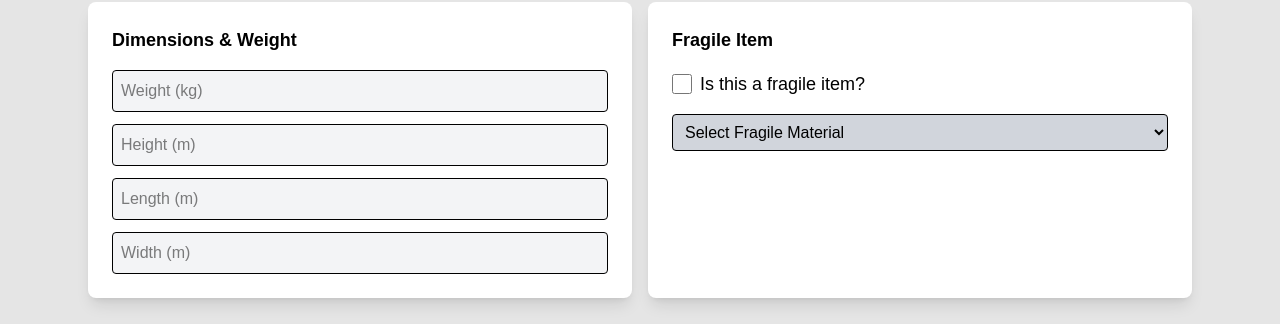
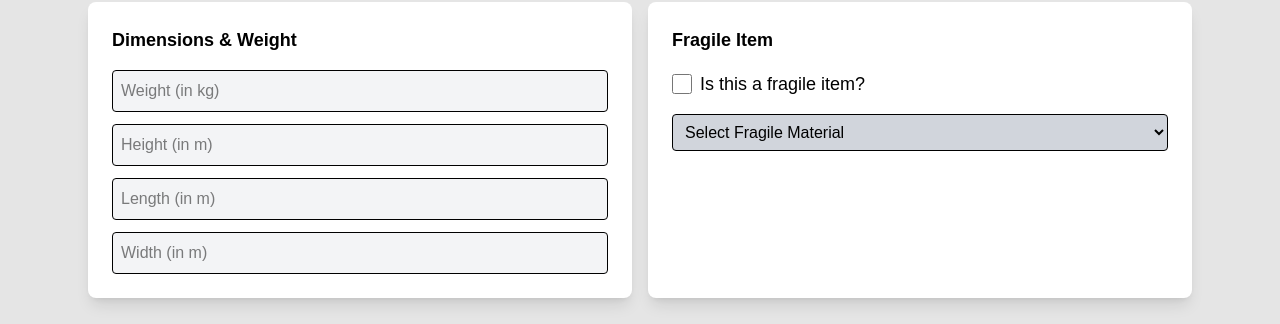
Before and after one commit to AlketKuehne/aquavinci, a Next.js app: page /create-shipment/details in a window 1280 px wide. Shown: the part 134-458 px from the top of the page. Built offline with nearby package versions, Linux system fonts and the light colour scheme.

Commit message:
edited text and accesibility

```diff
--- a/app/create-shipment/details/page.tsx
+++ b/app/create-shipment/details/page.tsx
@@ -101,32 +101,32 @@ export default function DetailsPage() {
           <div className="bg-white p-6 shadow-lg rounded-lg w-1/2">
             <h2 className="text-lg font-bold mb-4">Dimensions & Weight</h2>
             <input
-              type="text"
-              placeholder="Weight (kg)"
+              type="number"
+              placeholder="Weight (in kg)"
               value={weight}
               onChange={(e) => setWeight(e.target.value)}
               className="w-full p-2 border rounded mb-3 bg-gray-100"
               aria-label="Weight"
             />
             <input
-              type="text"
-              placeholder="Height (m)"
+              type="number"
+              placeholder="Height (in m)"
               value={height}
               onChange={(e) => setHeight(e.target.value)}
               className="w-full p-2 border rounded mb-3 bg-gray-100"
               aria-label="Height"
             />
             <input
-              type="text"
-              placeholder="Length (m)"
+              type="number"
+              placeholder="Length (in m)"
               value={length}
               onChange={(e) => setLength(e.target.value)}
               className="w-full p-2 border rounded mb-3 bg-gray-100"
               aria-label="Length"
             />
             <input
-              type="text"
-              placeholder="Width (m)"
+              type="number"
+              placeholder="Width (in m)"
               value={width}
               onChange={(e) => setWidth(e.target.value)}
               className="w-full p-2 border rounded bg-gray-100"
```
